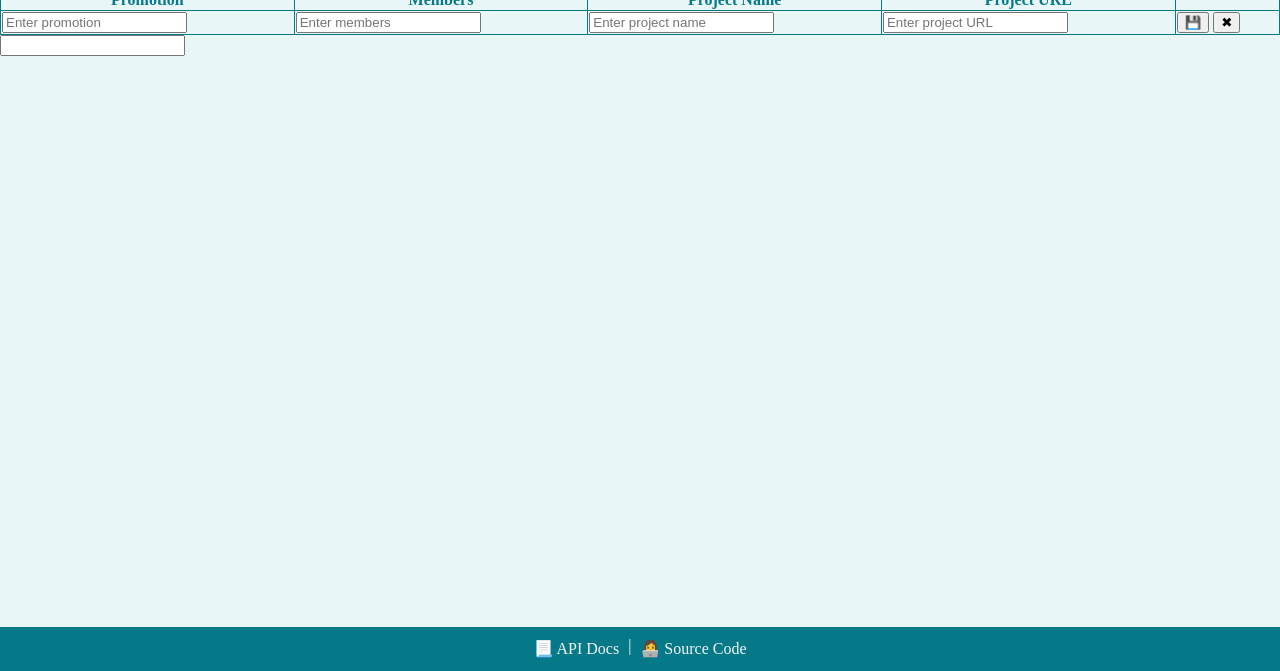
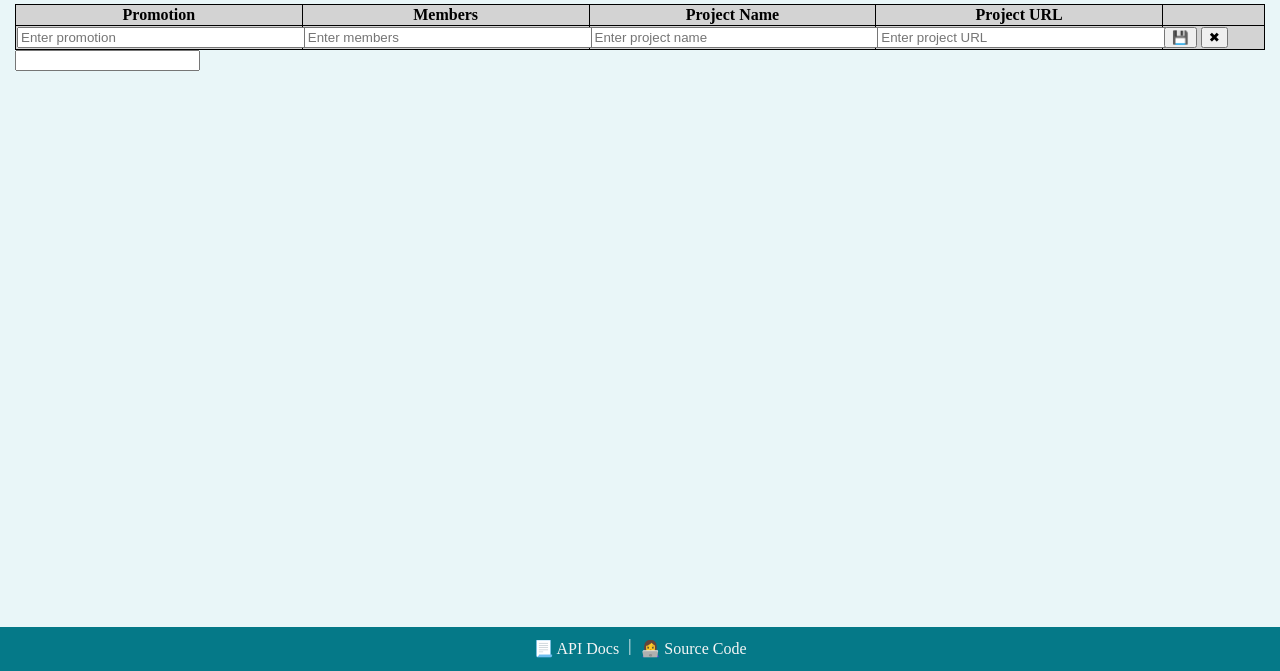
Before and after one commit to sorinlapadus/teams-networking, a website built with webpack: page src/index.html in a window 1280 px wide. Shown: the part 129-800 px from the top of the page. Built offline with nearby package versions, Linux system fonts and the light colour scheme; files whose address does not match are found by name.

Commit message:
Table css

```diff
--- a/src/style.css
+++ b/src/style.css
@@ -48,6 +48,7 @@ header h2 {
 
 #main {
   flex: 1;
+  padding: 15px;
 }
 footer {
   padding: 10px;
@@ -77,12 +78,24 @@ h1 {
 #teamsTable {
   width: 100%;
   border-collapse: collapse;
+  padding: 15px;
+}
+
+#teamsTable tr:nth-child(even) {
+  background-color: white;
+}
+#teamsTable tr:nth-child(odd) {
+  background-color: lightgray;
 }
 
 #teamsTable th,
 #teamsTable td {
   border: 1px solid;
-  color: #057988;
+  /*color: #057988;*/
+}
+
+#teamsTable tfoot input[type="text"] {
+  width: 100%;
 }
 
 a.remove-btn:hover {
```
